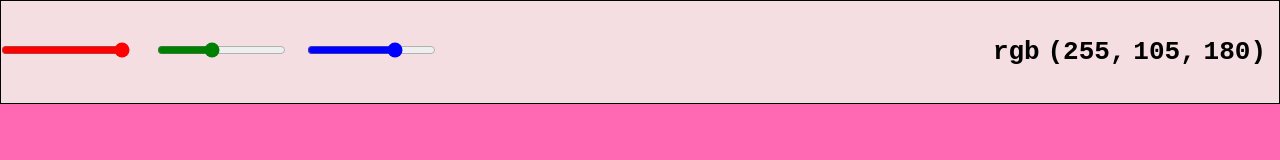
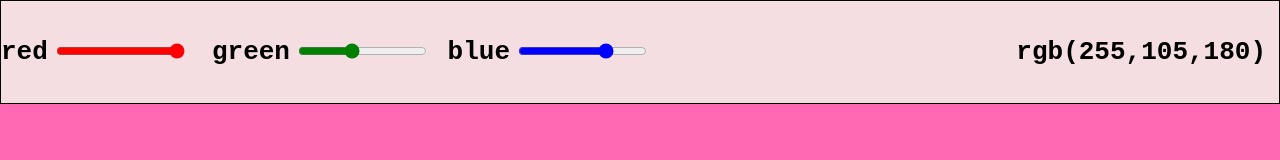
Before and after one commit to thomas-brakutt/Web-Apps-Foundation-Katas, a plain HTML site: page Color-Mixer/index.html in a window 1280 px wide. Drawn offline with Linux system fonts and the light colour scheme.

Commit message:
edit script.js, code is working

```diff
--- a/Color-Mixer/index.html
+++ b/Color-Mixer/index.html
@@ -11,15 +11,15 @@
 <body>
     <header>
         <form>
+            <label for="red">red</label>
             <input id="red" type="range" step="1" min="0" max="255" value="255">
+            <label for="green">green</label>
             <input id="green" type="range" step="1" min="0" max="255" value="105">
+            <label for="blue">blue</label>
             <input id="blue" type="range" step="1" min="0" max="255" value="180">
         </form>
         <div>
-            <p>rgb</p>
-            <p class="red">(255,</p>
-            <p class="green">105,</p>
-            <p class="blue">180)</p>
+            <p></p>
         </div>
     </header>
     <main>
--- a/Color-Mixer/script.js
+++ b/Color-Mixer/script.js
@@ -1,19 +1,31 @@
 const red = document.querySelector("#red");
 const green = document.querySelector("#green");
 const blue = document.querySelector("#blue");
+const slider = document.querySelectorAll("input");
 
-const redText = document.querySelector(".red");
-const greenText = document.querySelector(".green");
-const blueText = document.querySelector(".blue");
+const colorCode = document.querySelector("p");
 
-red.addEventListener("input", function () {
-  redText.innerText = red.value;
+const main = document.querySelector("main");
+
+function mainColor() {
+  let redSlider = red.value;
+  let greenSlider = green.value;
+  let blueSlider = blue.value;
+
+  let newMainColor =
+    "rgb(" + redSlider + "," + greenSlider + "," + blueSlider + ")";
+
+  colorCode.innerText = newMainColor;
+  main.style.backgroundColor = newMainColor;
+}
+mainColor();
+
+red.addEventListener("input", () => {
+  mainColor();
 });
-
-green.addEventListener("input", function () {
-  greenText.innerText = green.value;
+green.addEventListener("input", () => {
+  mainColor();
 });
-
-blue.addEventListener("input", function () {
-  blueText.innerText = blue.value;
+blue.addEventListener("input", () => {
+  mainColor();
 });
--- a/Color-Mixer/style.css
+++ b/Color-Mixer/style.css
@@ -33,14 +33,15 @@ header {
   accent-color: blue;
 }
 
-div {
-  margin-right: 1rem;
+label {
+  font-size: 2rem;
+  font-weight: 550;
 }
 
 p {
-  display: inline;
   font-size: 2rem;
   font-weight: 550;
+  margin-right: 1rem;
 }
 
 main {
```
